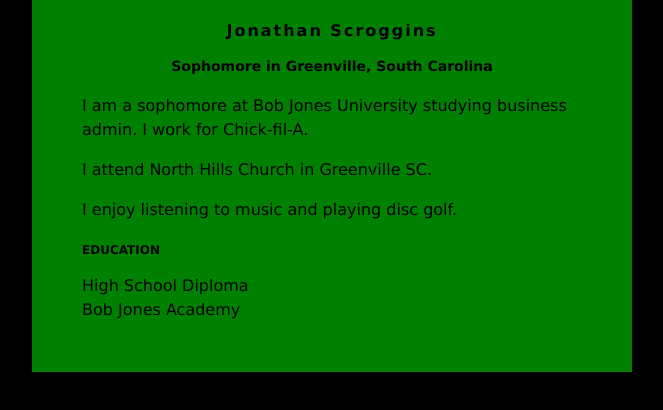
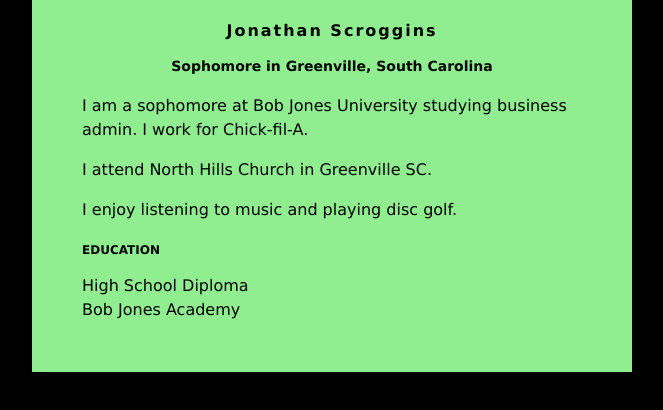
Before and after one commit to jonathanscroggins/jonathanscroggins.github.io, a plain HTML site: page index.html in a window 1280 px wide. Shown: the whole page, without its empty margins (308-971 px from the left). Drawn offline with Linux system fonts and the light colour scheme.

Commit message:
Update index.html

```diff
--- a/index.html
+++ b/index.html
@@ -6,7 +6,7 @@ body {
     font-family: Verdana;
 }
 #content {
-    background: green;
+    background: lightgreen;
     min-width: 200px;
     max-width: 500px;
     padding: 50px;
```
